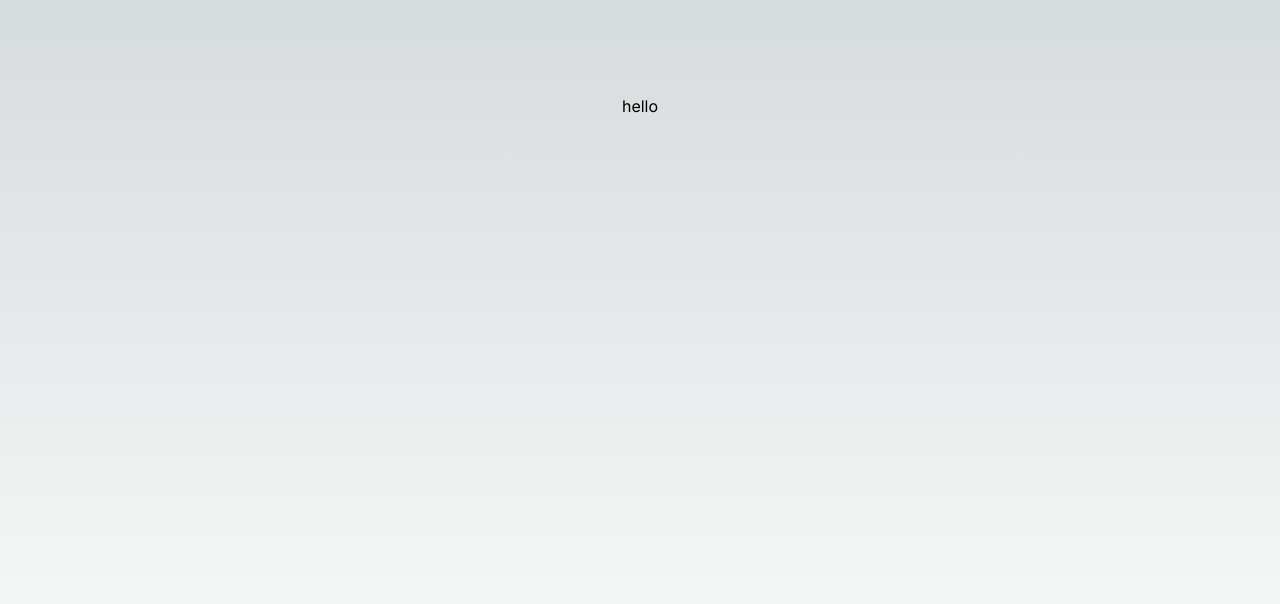
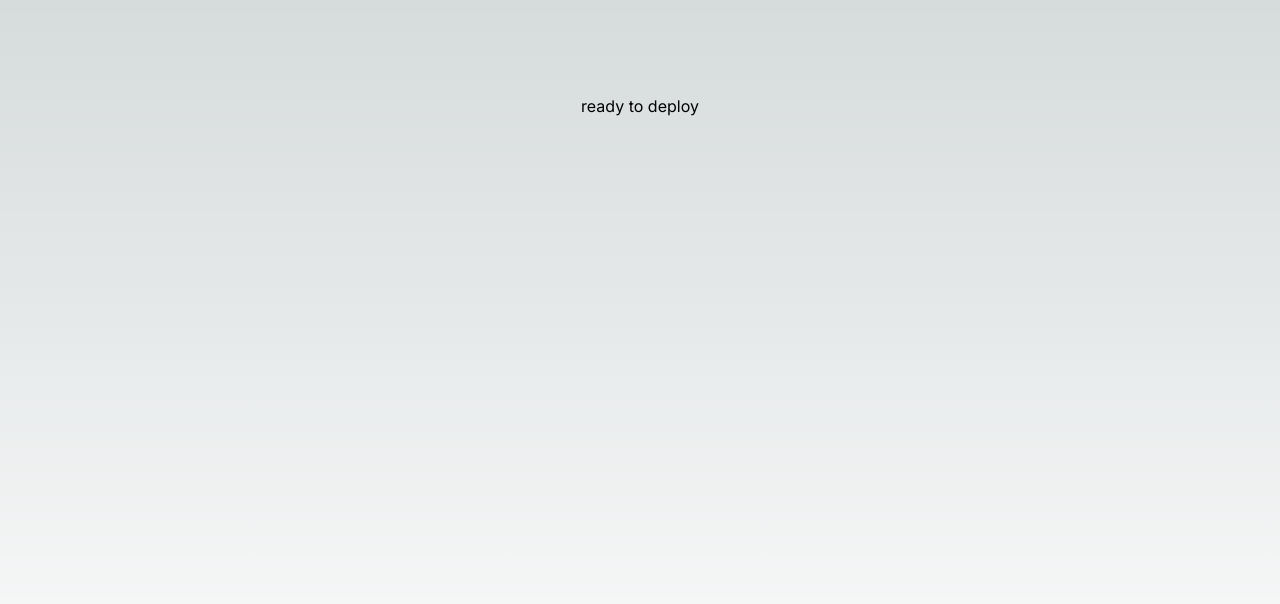
Before and after one commit to Bignansimbe/hopewell, a Next.js app: page / in a window 1280 px wide. Shown: the top 604 px of the page. Built offline with nearby package versions, Linux system fonts and the light colour scheme.

Commit message:
ready to deploy

```diff
--- a/src/app/page.js
+++ b/src/app/page.js
@@ -4,7 +4,7 @@ import styles from "./page.module.css";
 export default function Home() {
   return (
     <main className={styles.main}>
-      hello
+      ready to deploy
     </main>
   );
 }
```
